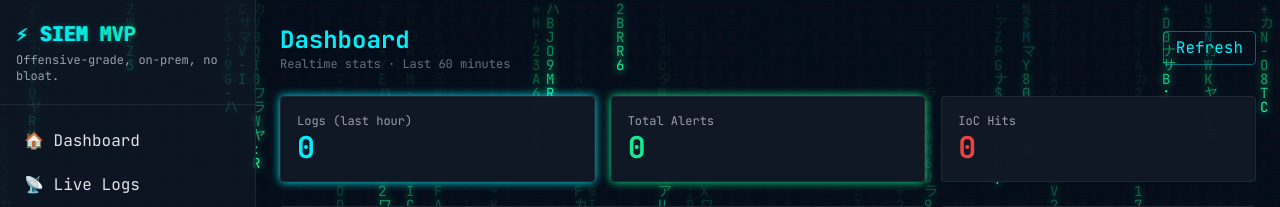
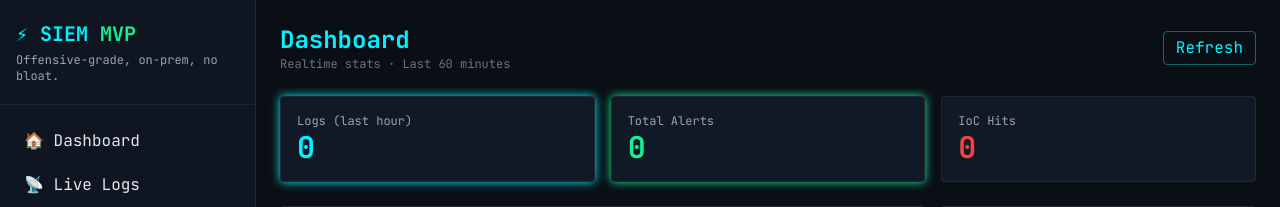
Before and after one commit to GauravJain1008/Sentra---SIEM-CTI, a Django app: page / in a window 1280 px wide. Shown: the top 207 px of the page. Run offline with Django 4.2, Linux system fonts and the light colour scheme; data that the repository does not hold is empty; some libraries are stand-ins or nearby versions.

Commit message:
Checkpoint before follow-up message
Co-authored-by: gj20052007 <gj20052007@gmail.com>

```diff
--- a/core/templates/core/base.html
+++ b/core/templates/core/base.html
@@ -47,74 +47,22 @@
       100%{transform:scale(.95);box-shadow:0 0 0 0 transparent}
     }
     code { white-space: pre-wrap; word-break: break-word; }
-
-    /* cyber grid background and scanlines overlay */
-    body::before{
-      content:"";position:fixed;inset:0;pointer-events:none;z-index:0;
-      background-image:
-        radial-gradient(circle at 20% 10%, #00f2ff11, transparent 30%),
-        radial-gradient(circle at 80% 20%, #14f19511, transparent 30%),
-        radial-gradient(circle at 50% 80%, #00f2ff0d, transparent 30%),
-        linear-gradient(#ffffff05 1px, transparent 1px),
-        linear-gradient(90deg, #ffffff05 1px, transparent 1px);
-      background-size: 100% 100%, 100% 100%, 100% 100%, 24px 24px, 24px 24px;
-      background-position: center center, center center, center center, 0 0, 0 0;
-      mix-blend-mode: screen;
-    }
-    body::after{
-      content:"";position:fixed;inset:0;pointer-events:none;z-index:0;
-      background: repeating-linear-gradient(
-        to bottom,
-        rgba(255,255,255,0.04),
-        rgba(255,255,255,0.04) 1px,
-        transparent 2px,
-        transparent 3px
-      );
-      opacity:.25;mix-blend-mode:overlay;
-    }
-
-    /* neon link hover and panel glow */
-    .neon-hover{transition: color .2s ease, text-shadow .2s ease;}
-    .neon-hover:hover{color:#00f2ff;text-shadow:0 0 10px #00f2ff66, 0 0 20px #00f2ff44}
-    .panel-glow{box-shadow:0 0 0 1px #2d37484d, 0 0 20px #00f2ff22}
-
-    /* glitch effect for headings */
-    .glitch{position:relative;display:inline-block;text-shadow:0 0 6px #00f2ff66}
-    .glitch::before,.glitch::after{
-      content:attr(data-text);position:absolute;inset:0;pointer-events:none;opacity:.7
-    }
-    .glitch::before{left:1px;text-shadow:-1px 0 #00f2ff}
-    .glitch::after{left:-1px;text-shadow:1px 0 #14f195}
-    @media (prefers-reduced-motion: no-preference){
-      .glitch{animation:glitch-fuzz 2.2s infinite steps(12)}
-      @keyframes glitch-fuzz{0%,100%{clip-path:inset(0 0 0 0)}20%{clip-path:inset(10% 0 0 0)}40%{clip-path:inset(0 0 15% 0)}60%{clip-path:inset(5% 0 5% 0)}80%{clip-path:inset(0 0 10% 0)}}
-    }
-
-    /* subtle CRT flicker on containers */
-    @media (prefers-reduced-motion: no-preference){
-      .crt{animation:crt-flicker 14s infinite linear}
-      @keyframes crt-flicker{0%,100%{opacity:1} 50%{opacity:.98}}
-    }
-
-    /* matrix canvas sizing for crisp rendering */
-    #matrix-bg{position:fixed;inset:0;width:100%;height:100%;pointer-events:none;z-index:0;}
   </style>
 </head>
 
 <body class="h-full bg-bg text-gray-200 font-mono">
-  <canvas id="matrix-bg"></canvas>
-  <div class="relative z-10 flex h-full crt">
+  <div class="flex h-full">
 
     <!-- Sidebar -->
     <aside class="hidden md:flex md:w-64 flex-col bg-panel/80 backdrop-blur border-r border-gray-700/40">
       <div class="px-4 py-5 border-b border-gray-700/40">
-        <h1 class="glitch text-xl font-bold text-neon drop-shadow" data-text="⚡ SIEM MVP">⚡ SIEM <span class="text-neon2">MVP</span></h1>
+        <h1 class="text-xl font-bold text-neon drop-shadow">⚡ SIEM <span class="text-neon2">MVP</span></h1>
         <p class="text-xs text-gray-400 mt-1">Offensive-grade, on-prem, no bloat.</p>
       </div>
       <nav class="flex-1 px-3 py-4 space-y-1">
-        <a href="/"        class="block px-3 py-2 rounded hover:bg-gray-800/60 transition neon-hover">🏠 Dashboard</a>
-        <a href="/live/"   class="block px-3 py-2 rounded hover:bg-gray-800/60 transition neon-hover">📡 Live Logs</a>
-        <a href="/admin/"  class="block px-3 py-2 rounded hover:bg-gray-800/60 transition neon-hover">🛠 Admin</a>
+        <a href="/"        class="block px-3 py-2 rounded hover:bg-gray-800/60 transition">🏠 Dashboard</a>
+        <a href="/live/"   class="block px-3 py-2 rounded hover:bg-gray-800/60 transition">📡 Live Logs</a>
+        <a href="/admin/"  class="block px-3 py-2 rounded hover:bg-gray-800/60 transition">🛠 Admin</a>
         <!-- future -->
         <!-- <a href="/alerts/" class="block px-3 py-2 rounded hover:bg-gray-800/60 transition">🚨 Alerts</a>
         <a href="/rules/"  class="block px-3 py-2 rounded hover:bg-gray-800/60 transition">🔧 Rules</a>
@@ -127,62 +75,15 @@
 
     <!-- Main content -->
     <main class="flex-1 overflow-y-auto">
-      <header class="md:hidden flex items-center justify-between p-3 border-b border-gray-700/40 bg-panel/80 sticky top-0 z-50 panel-glow">
-        <h1 class="glitch text-lg font-bold text-neon" data-text="SIEM MVP">SIEM MVP</h1>
-        <a href="/live/" class="text-sm px-2 py-1 rounded bg-neon/10 hover:bg-neon/20 border border-neon/40 text-neon neon-hover">Live</a>
+      <header class="md:hidden flex items-center justify-between p-3 border-b border-gray-700/40 bg-panel/80 sticky top-0 z-50">
+        <h1 class="text-lg font-bold text-neon">SIEM MVP</h1>
+        <a href="/live/" class="text-sm px-2 py-1 rounded bg-neon/10 hover:bg-neon/20 border border-neon/40 text-neon">Live</a>
       </header>
 
-      <div class="p-4 md:p-6 panel-glow rounded">
+      <div class="p-4 md:p-6">
         {% block content %}{% endblock %}
       </div>
     </main>
   </div>
-  <script>
-    (function(){
-      const prefersReduced = window.matchMedia('(prefers-reduced-motion: reduce)').matches;
-      if (prefersReduced) return;
-      const canvas = document.getElementById('matrix-bg');
-      const ctx = canvas.getContext('2d');
-      let width, height, columns, drops, deviceScale;
-
-      function resize(){
-        deviceScale = Math.min(window.devicePixelRatio || 1, 2);
-        width = Math.floor(window.innerWidth);
-        height = Math.floor(window.innerHeight);
-        canvas.width = Math.floor(width * deviceScale);
-        canvas.height = Math.floor(height * deviceScale);
-        canvas.style.width = width + 'px';
-        canvas.style.height = height + 'px';
-        ctx.setTransform(deviceScale, 0, 0, deviceScale, 0, 0);
-        const fontSize = 14;
-        columns = Math.ceil(width / fontSize);
-        drops = new Array(columns).fill(1);
-        ctx.font = fontSize + 'px JetBrains Mono, monospace';
-      }
-
-      const glyphs = 'アカサタナハマヤラワ0123456789ABCDEFGHIJKLMNOPQRSTUVWXYZ#$%*+-;:'.split('');
-      function draw(){
-        ctx.fillStyle = 'rgba(10,15,22,0.18)';
-        ctx.fillRect(0,0,width,height);
-        for (let i=0;i<drops.length;i++){
-          const text = glyphs[Math.floor(Math.random()*glyphs.length)];
-          const x = i * 14;
-          const y = drops[i] * 14;
-          ctx.fillStyle = Math.random() > 0.975 ? '#00f2ff' : '#14f195';
-          ctx.shadowColor = ctx.fillStyle;
-          ctx.shadowBlur = 8;
-          ctx.fillText(text, x, y);
-          if (y > height && Math.random() > 0.975){ drops[i] = 0; }
-          drops[i]++;
-        }
-        ctx.shadowBlur = 0;
-        requestAnimationFrame(draw);
-      }
-
-      window.addEventListener('resize', resize);
-      resize();
-      requestAnimationFrame(draw);
-    })();
-  </script>
 </body>
 </html>
```
